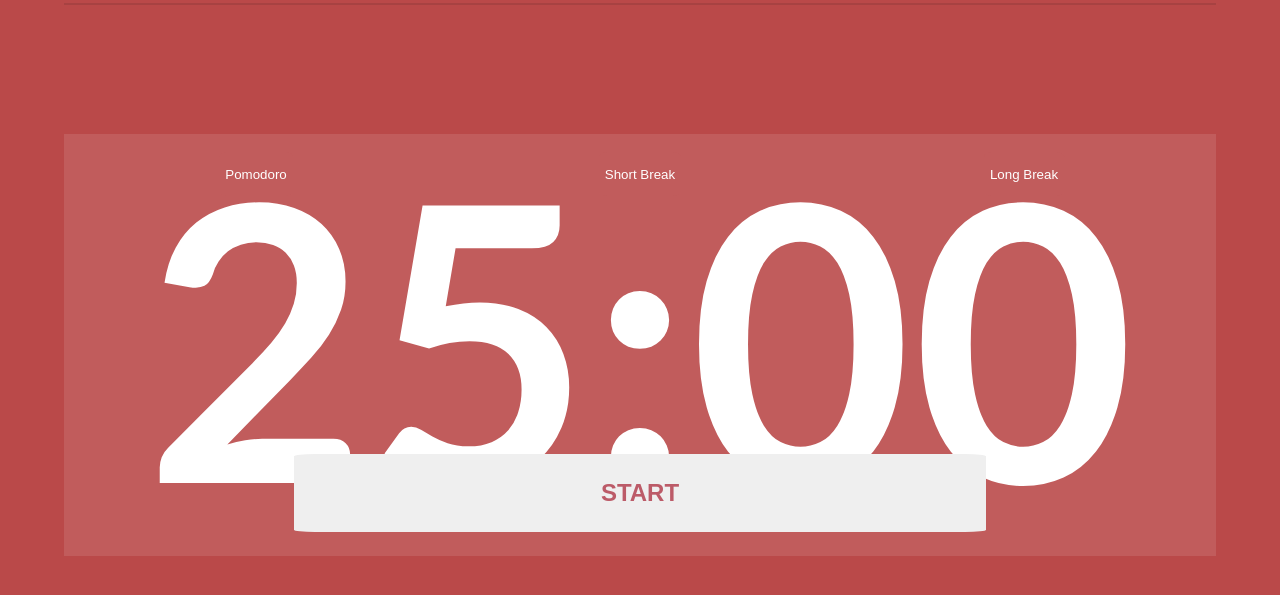
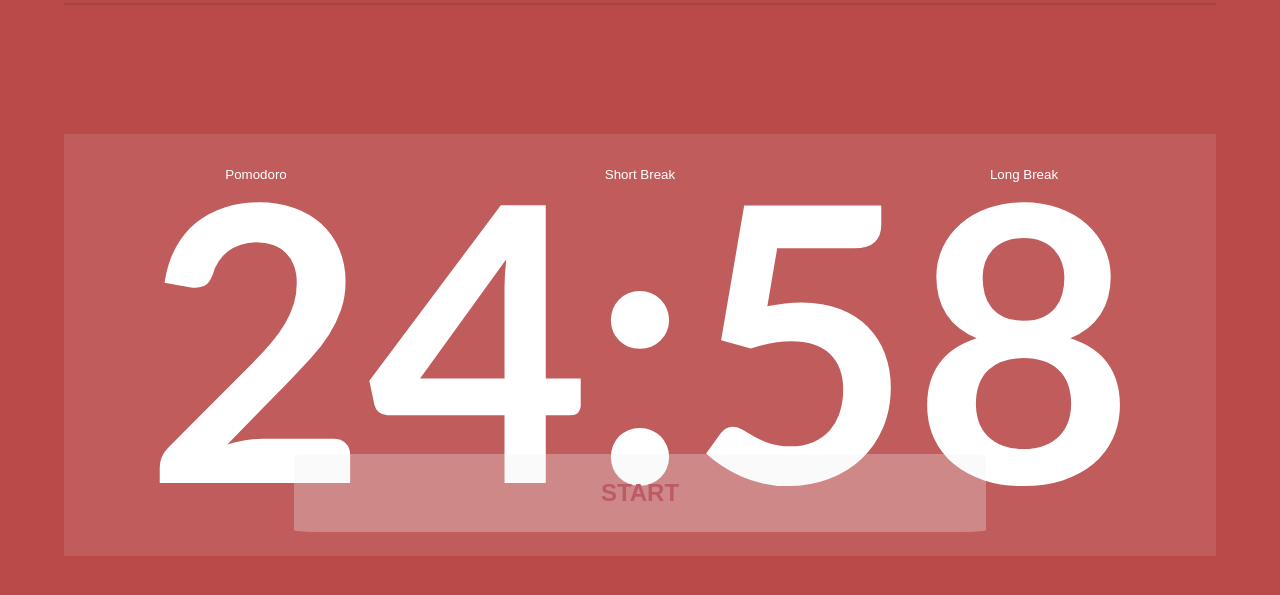
Before and after one commit to JesusHdz/Web-Pomodoro-Timer, a website: page docs/index.html in a window 1280 px wide. Both pictures are taken after a click on the button "START". Shown: the part 93-688 px from the top of the page. Drawn offline with Linux system fonts and the light colour scheme.

Commit message:
Added Countdown Function
-Also added an alarm when countdown reaches 0.

```diff
--- a/docs/app.js
+++ b/docs/app.js
@@ -0,0 +1,53 @@
+// Creating a feature where the countdown timer text will begin to countdown when the start-button is clicked
+
+// Creating variables for the start-button and the countdown-text elements by selecting their classes
+const startButton = document.querySelector(".start-button");
+const countdownText = document.querySelector(".countdown-text");
+
+// Setting the countdown time by multiplying 60 seconds by x minutes (default 25 minutes)
+var countdownTime = 60 * 25;
+
+// Adding a click event listener to the .start-button button
+startButton.addEventListener("click", function () {
+  // Logging
+  console.log("Start button clicked");
+
+  // Adding a form of error prevention by disabling the button after it has been pressed. Resource: https://stackoverflow.com/questions/13831601/disabling-and-enabling-a-html-input-button
+  startButton.disabled = true;
+  console.log("Start button disabled");
+
+  const countdownInterval = setInterval(function () {
+    // Lowering the countdown time by 1 second
+    countdownTime = countdownTime - 1;
+
+    // Calculating minutes and seconds
+    // Math floor function is used to round down decimal numbers to represent the minutes
+    const minutes = Math.floor(countdownTime / 60);
+    // The modulo operator is used to get the reamainder which represents the seconds
+    const seconds = countdownTime % 60;
+
+    // Formatting the countdown text to "MM:SS".
+    // We can use "textContent" to change the text inside an element. Resource: https://www.shecodes.io/athena/10151-how-to-change-text-when-clicking-in-javascript
+    // We need to conver thet minutes and seconds to strings from numbers (for code below). Resource: https://www.w3schools.com/jsref/jsref_tostring_number.asp
+    // We also need to set or limit the string to be show in the MM:SS format. Resource: https://www.geeksforgeeks.org/how-to-convert-seconds-to-time-string-format-hhmmss-using-javascript/#
+    countdownText.textContent = `${minutes
+      .toString()
+      .padStart(2, "0")}:${seconds.toString().padStart(2, "0")}`;
+
+    // When the countdown time reaches 0, clear the interval
+    if (countdownTime === 0) {
+      // Playing an audio file when the countdown reaches 0. Resource: https://stackoverflow.com/questions/9419263/how-to-play-audio
+      var audio = new Audio("assets/alarm.mp3");
+      audio.play();
+
+      clearInterval(countdownInterval);
+      // Logging
+      console.log("Countdown has reached 0");
+      // Re-Enabling the button after the countdown has reached 0
+      startButton.disabled = false;
+
+      // Resetting the countdown time to the vaule that it started at
+      countdownText.textContent = "25:00";
+    }
+  }, 1000);
+});
--- a/docs/index.html
+++ b/docs/index.html
@@ -8,6 +8,7 @@
 
     <!-- Linking CSS file -->
     <link rel="stylesheet" href="style.css">
+
 </head>
 
 <body>
@@ -85,7 +86,7 @@
     </div>
 
     <!-- Linkiing JS file -->
-    <script src="script.js"></script>
+    <script src="app.js"></script>
 </body>
 
 </html>
```
Also changed, not shown: docs/assets/alarm.svg (deleted), 1 other file.
